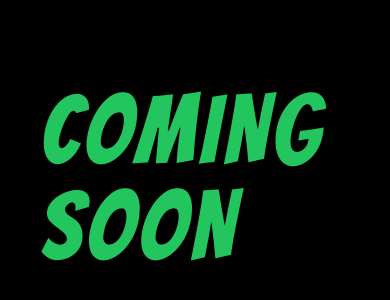
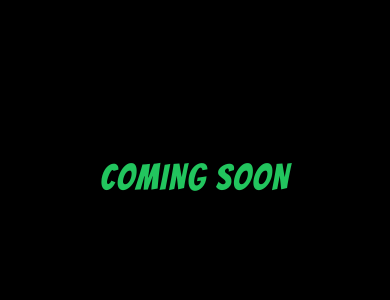
Before and after one commit to lara-isak/viagugu, a Next.js app: page / in a window 390 px wide. Shown: the part 244-544 px from the top of the page. Built offline with nearby package versions, Linux system fonts and the light colour scheme.

Commit message:
💄 Update text size

```diff
--- a/app/page.tsx
+++ b/app/page.tsx
@@ -5,7 +5,7 @@ export default function Home() {
     <main className="flex min-h-screen flex-col items-center justify-center bg-black">
 
       <div className="w-full px-10 lg:max-w-5xl items-center justify-center lg:flex text-white">
-        <p className="font-bangers text-8xl tracking-wider text-green-500">COMING SOON</p>
+        <p className="font-bangers text-4xl lg:text-8xl tracking-wider text-green-500 text-center">COMING SOON</p>
       </div>
 
     </main>
```
